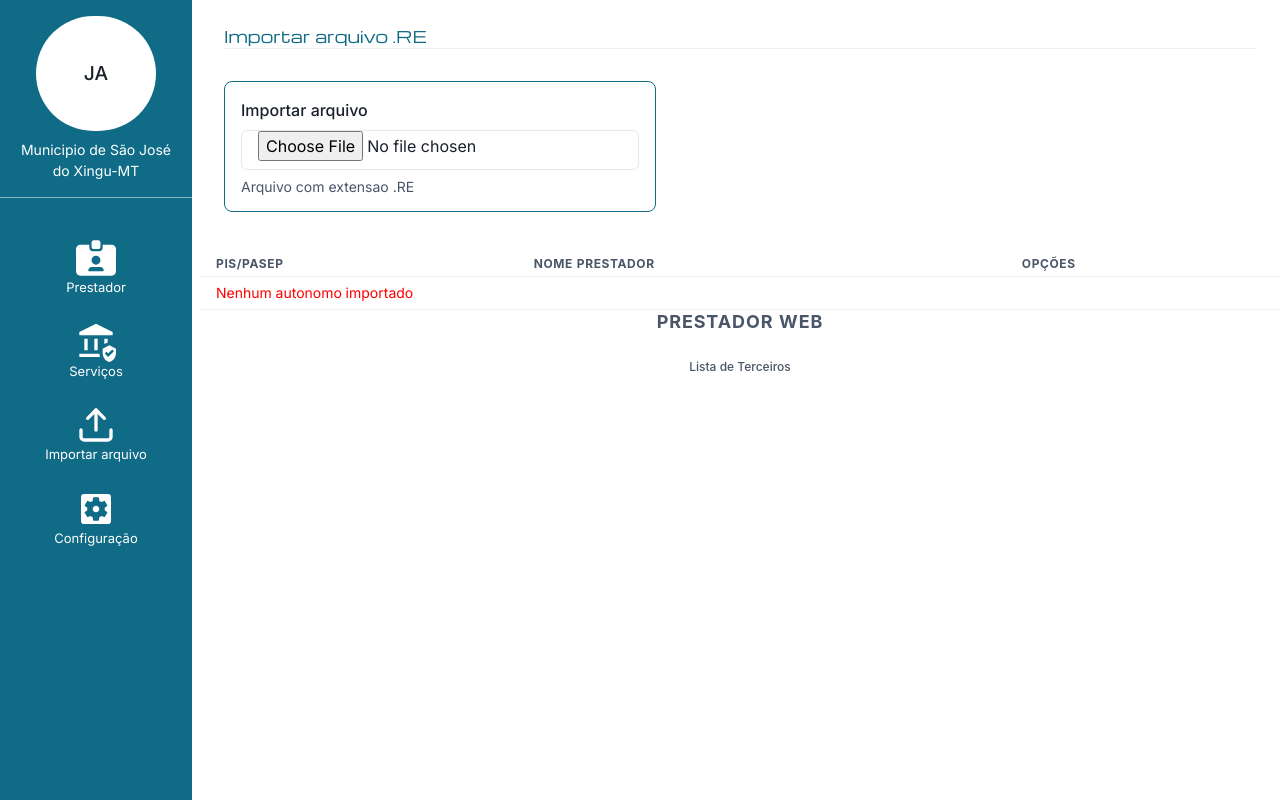
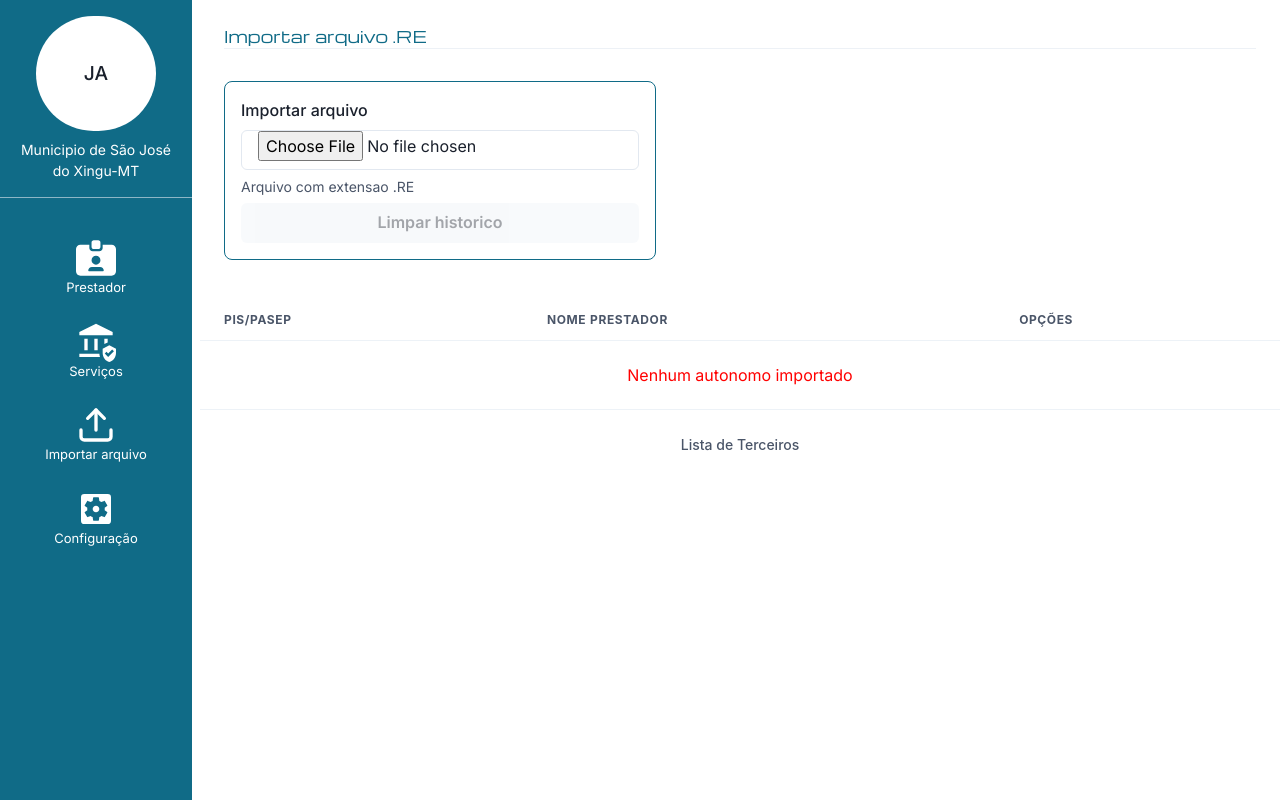
Before and after one commit to andrezitojava2017/prestador-web, a Next.js app: page /importar in a window 1280 px wide. Built offline with nearby package versions, Linux system fonts and the light colour scheme.

Commit message:
:sparkles: feat: implementado logica para salvar dados no localstorage; implementado logica para limpar dados do localstorage

```diff
--- a/src/app/importar/actions.ts
+++ b/src/app/importar/actions.ts
@@ -48,3 +48,23 @@ export const readLinesOfFile = (file: ChangeEvent<HTMLInputElement>) : Promise<F
 
   });
 };
+
+export const saveLocalStorage = (data:Freelance[])=>{
+
+    localStorage.setItem('freelance',JSON.stringify(data))
+}
+
+export const getFreelanceStorage = ()=>{
+
+    try {
+
+        if(localStorage.getItem('freelance') !== null){
+            return JSON.parse(localStorage.getItem('freelance')!) as Freelance[];
+        }
+    } catch (error) {
+        console.log('ocorreu um erro:\n', error)
+        throw error;
+    }
+
+    return [] ;
+}
--- a/src/app/importar/page.tsx
+++ b/src/app/importar/page.tsx
@@ -3,29 +3,79 @@
 import Head from "@/componentes/head/head";
 import TableOfServices from "@/componentes/upload/table";
 import {
+  Button,
   FormControl,
   FormHelperText,
   FormLabel,
   Input,
   Stack,
+  Text,
+  useToast,
 } from "@chakra-ui/react";
-import { readLinesOfFile } from "./actions";
-import { ChangeEvent, useState } from "react";
-import {Freelance} from '../../interface/freelance'
-
-
+import {
+  getFreelanceStorage,
+  readLinesOfFile,
+  saveLocalStorage,
+} from "./actions";
+import { ChangeEvent, useEffect, useState } from "react";
+import { Freelance } from "../../interface/freelance";
 
 const ImportFile = () => {
+  const [freelanceList, setFreelanceList] = useState<Freelance[]>([]);
+  const [buttonDisable, setButtonDisable] = useState<boolean>(true);
+  const toast = useToast();
 
-  const [freelanceList, setFreelanceList] = useState<Freelance[]>([])
+  /**
+   * faz a leitura do arquivo selecionado, retornando um array de objetos com a estrutura definida
+   * na interface Freelance;
+   * seta no state freelanceList para exibir na pagina;
+   * salva no localstorage os dados de terceiros;
+   * ativa o botao limpar historico;
+   * @param file - arquivo que foi selecionado
+   */
+  const readFileFreelance = async (file: ChangeEvent<HTMLInputElement>) => {
+    const list = await readLinesOfFile(file);
+    setFreelanceList(list);
+    saveLocalStorage(list);
+    setButtonDisable(!buttonDisable)
+  };
 
-  const readFileFreelance = async(file:ChangeEvent<HTMLInputElement>)=>{
+  /**
+   * limpa os dados da localstorage, com dados que foram inseridos
+   * desativa o botão de limpar historico
+   * limpa a lista de autonomos, consequentemente a tabela
+   */
+  const clearHistory = () => {
+    if (localStorage.getItem("freelance") !== null) {
+      localStorage.removeItem("freelance");
+      setButtonDisable(!buttonDisable);
+      setFreelanceList([])
+    }
+  };
 
-    const list = await readLinesOfFile(file)
-    setFreelanceList(list)
+  /**
+   * executa ao carregar a pagina, verificando se há alguma informação no localstorage
+   * caso houver, ele recupera os dados para serem
+   * exibidos na tabela da pagina
+   */
+  useEffect(() => {
+    try {
+      let free = getFreelanceStorage();
+      if (free.length !== 0) {
+        setFreelanceList(free);
+        setButtonDisable(!buttonDisable)
+      }
 
-  }
-
+    } catch (error) {
+      toast({
+        title: "Tivemos um problema",
+        description: "Ocorreu um erro interno na aplicação",
+        status: "error",
+        duration: 5000,
+        isClosable: true,
+      });
+    }
+  }, []);
 
   return (
     <Stack height={"100vh"}>
@@ -40,11 +90,21 @@ const ImportFile = () => {
       >
         <FormControl>
           <FormLabel>Importar arquivo</FormLabel>
-          <Input type="file" accept=".re" onChange={(file)=> readFileFreelance(file)}/>
+          <Input
+            type="file"
+            accept=".re"
+            onChange={(file) => readFileFreelance(file)}
+          />
           <FormHelperText>Arquivo com extensao .RE</FormHelperText>
         </FormControl>
+        // caso existir dados no localstorage, o btn ficara disponivel para
+        limpar os dados
+
+          <Button isDisabled={buttonDisable} onClick={() => clearHistory()} >
+            <Text>Limpar historico</Text>
+          </Button>
+
       </Stack>
-
 
       <Stack maxHeight={"50vh"} marginTop={8}>
         <TableOfServices data={freelanceList} />
--- a/src/componentes/upload/table.tsx
+++ b/src/componentes/upload/table.tsx
@@ -10,6 +10,7 @@ import {
   TableCaption,
   TableContainer,
 } from "@chakra-ui/react";
+import { ImUpload2 } from "react-icons/im";
 
 type Props = {
   data: Freelance[];
@@ -17,7 +18,7 @@ type Props = {
 const TableOfServices = ({ data }: Props) => {
   return (
     <TableContainer overflowY={"auto"}>
-      <Table variant="simple" size={"sm"}>
+      <Table variant="simple"  >
         <TableCaption>Lista de Terceiros</TableCaption>
         <Thead>
           <Tr>
@@ -28,26 +29,22 @@ const TableOfServices = ({ data }: Props) => {
         </Thead>
         <Tbody>
 
-          {data.length !== 0 ? (
+          {data.length !== 0 && data != null ? (
             data.map((el) => (
               <Tr key={el["pis-pasep"]}>
-                <Td>{el["pis-pasep"]}</Td>
-                <Td>{el.nome}</Td>
+                <Td >{el["pis-pasep"]}</Td>
+                <Td >{el.nome}</Td>
+                <Td >{<ImUpload2 size={20} cursor={'pointer'} color="#106B87" />}</Td>
               </Tr>
             ))
           ) : (
             <Tr>
-              <Td colSpan={3} color={'red'}>Nenhum autonomo importado</Td>
+              <Td colSpan={3} color={'red'} textAlign={'center'} padding={6}>Nenhum autonomo importado</Td>
             </Tr>
           )}
 
         </Tbody>
-        <Tfoot>
-          <Tr>
-            <Th colSpan={3} textAlign={'center'} fontSize={18}>Prestador Web</Th>
 
-          </Tr>
-        </Tfoot>
       </Table>
     </TableContainer>
   );
```
